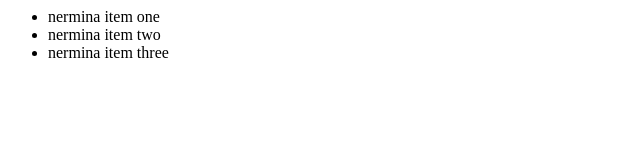
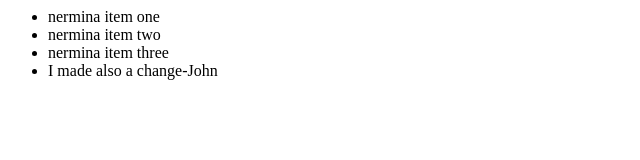
Before and after one commit to reinvent-vikalo/newGitTest, a plain HTML site: page index.html in a window 1280 px wide. Shown: the whole page, without its empty margins (0-640 px from the left). Drawn offline with Linux system fonts and the light colour scheme.

Commit message:
Changed also from John

```diff
--- a/index.html
+++ b/index.html
@@ -5,6 +5,7 @@
                 <li>nermina item one</li>
                 <li>nermina item two</li>
                 <li>nermina item three</li>
+                <li>I made also a change-John</li>
             </ul>
         </div>
     </body>
```
